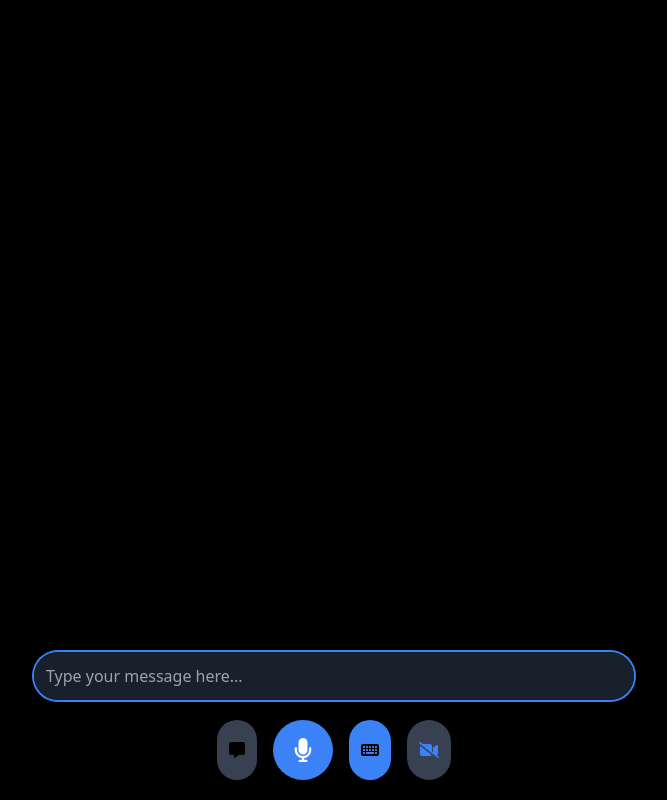
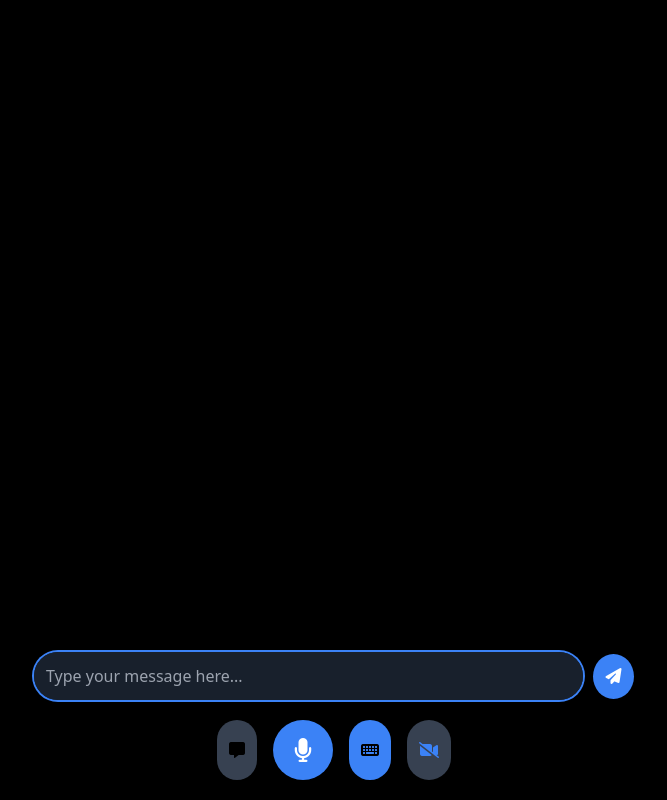
Before and after one commit to Harsh-Kumar-Pahal/friday, a plain HTML site: page index.html in a window 1280 px wide. Both pictures are taken after a click on the button 676 px from the left and 750 px from the top of the page. Shown: the whole page, without its empty margins (306-973 px from the left). Drawn offline with nearby package versions, Linux system fonts and the light colour scheme; no server answers.

Commit message:
Update index.html

```diff
--- a/index.html
+++ b/index.html
@@ -113,6 +113,27 @@
             outline: none;
             box-shadow: 0 0 0 2px #3b82f6;
         }
+        #send-button {
+            background-color: #3b82f6;
+            color: white;
+            border: none;
+            border-radius: 50%;
+            width: 45px;
+            height: 45px;
+            display: flex;
+            align-items: center;
+            justify-content: center;
+            margin-left: 10px;
+            box-shadow: 0 4px 6px rgba(0, 0, 0, 0.1);
+        }
+        #send-button:hover {
+            background-color: #2563eb;
+        }
+        .input-with-button {
+            display: flex;
+            align-items: center;
+            width: 100%;
+        }
     </style>
 </head>
 <body>
@@ -123,7 +144,12 @@
     <div class="status-indicator" id="status-indicator">Waiting for permission</div>
 
     <div id="text-input-container">
-        <input type="text" id="text-input" placeholder="Type your message here..." />
+        <div class="input-with-button">
+            <input type="text" id="text-input" placeholder="Type your message here..." />
+            <button id="send-button">
+                <i class="fas fa-paper-plane"></i>
+            </button>
+        </div>
     </div>
 
     <div class="buttons-container">
@@ -174,6 +200,7 @@
         const statusIndicator = document.getElementById('status-indicator');
         const textInputContainer = document.getElementById('text-input-container');
         const textInput = document.getElementById('text-input');
+        const sendButton = document.getElementById('send-button');
 
         // Firebase initialization (using CDN with modular approach)
         document.addEventListener('DOMContentLoaded', function() {
@@ -264,6 +291,7 @@
             }
         }
 
+        // Handle Enter key press on text input
         textInput.addEventListener('keypress', function(e) {
             if (e.key === 'Enter') {
                 const command = textInput.value.trim();
@@ -271,6 +299,15 @@
                     processCommand(command);
                     textInput.value = '';
                 }
+            }
+        });
+
+        // Handle send button click
+        sendButton.addEventListener('click', function() {
+            const command = textInput.value.trim();
+            if (command) {
+                processCommand(command);
+                textInput.value = '';
             }
         });
 
```
